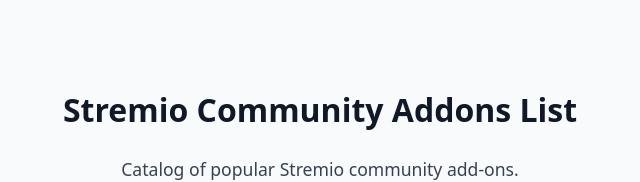
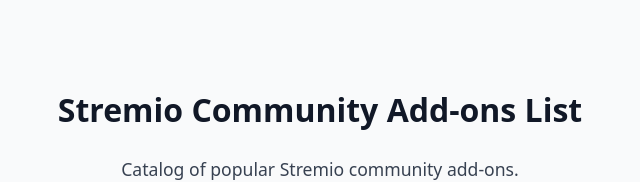
Before and after one commit to stackflux867/stackflux867.github.io, a plain HTML site: page index.html in a window 1280 px wide. Shown: the part 236-418 px from the top of the page, without its empty margins (320-960 px from the left). Drawn offline with Linux system fonts and the light colour scheme.

Commit message:
fix typo

```diff
--- a/index.html
+++ b/index.html
@@ -44,7 +44,7 @@
   </style>
 </head>
 <body>
-  <h1>Stremio Community Addons List</h1>
+  <h1>Stremio Community Add-ons List</h1>
   <p>Catalog of popular Stremio community add-ons.</p>
   <a class="button" href="stremio://stackflux867.github.io/manifest.json">Install</a>
 </body>
```
